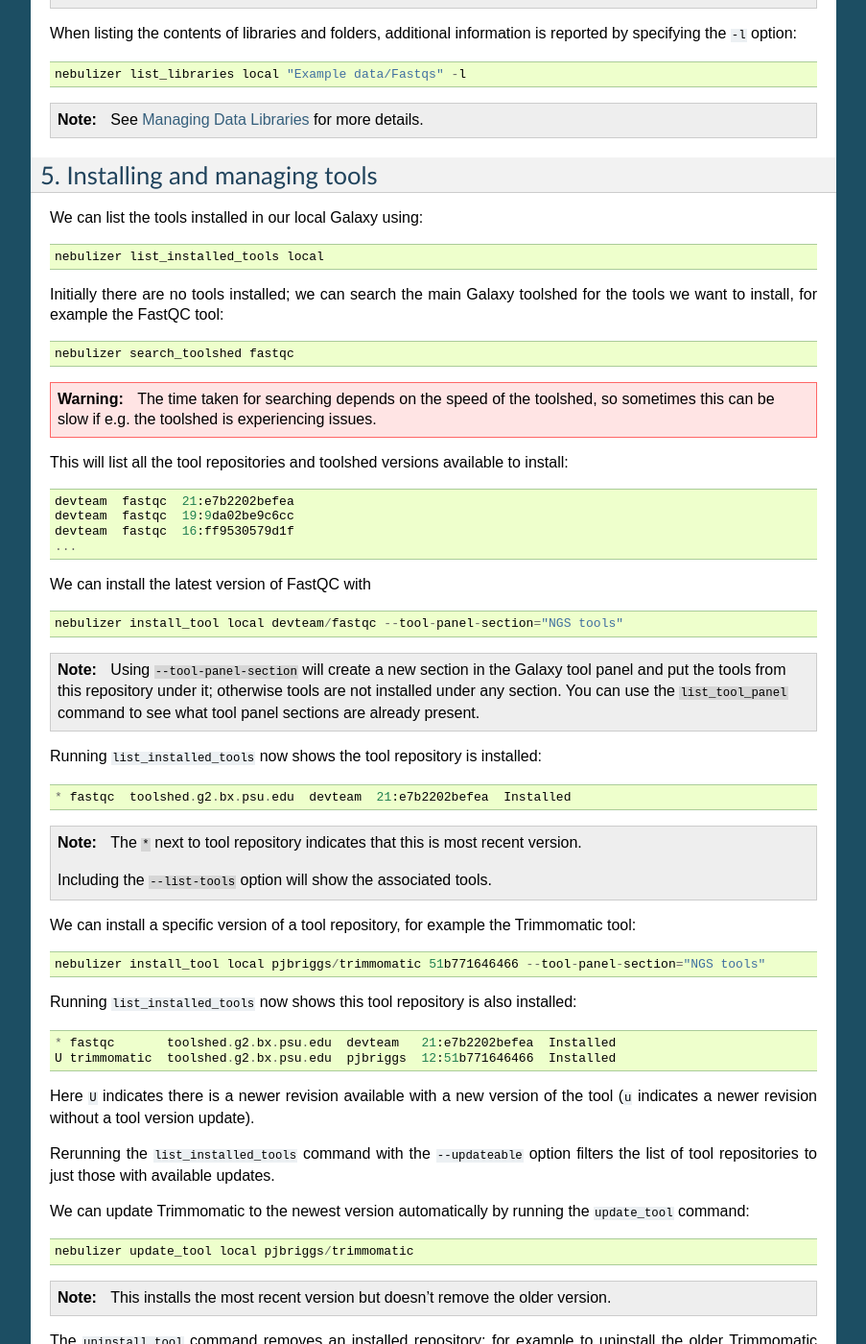
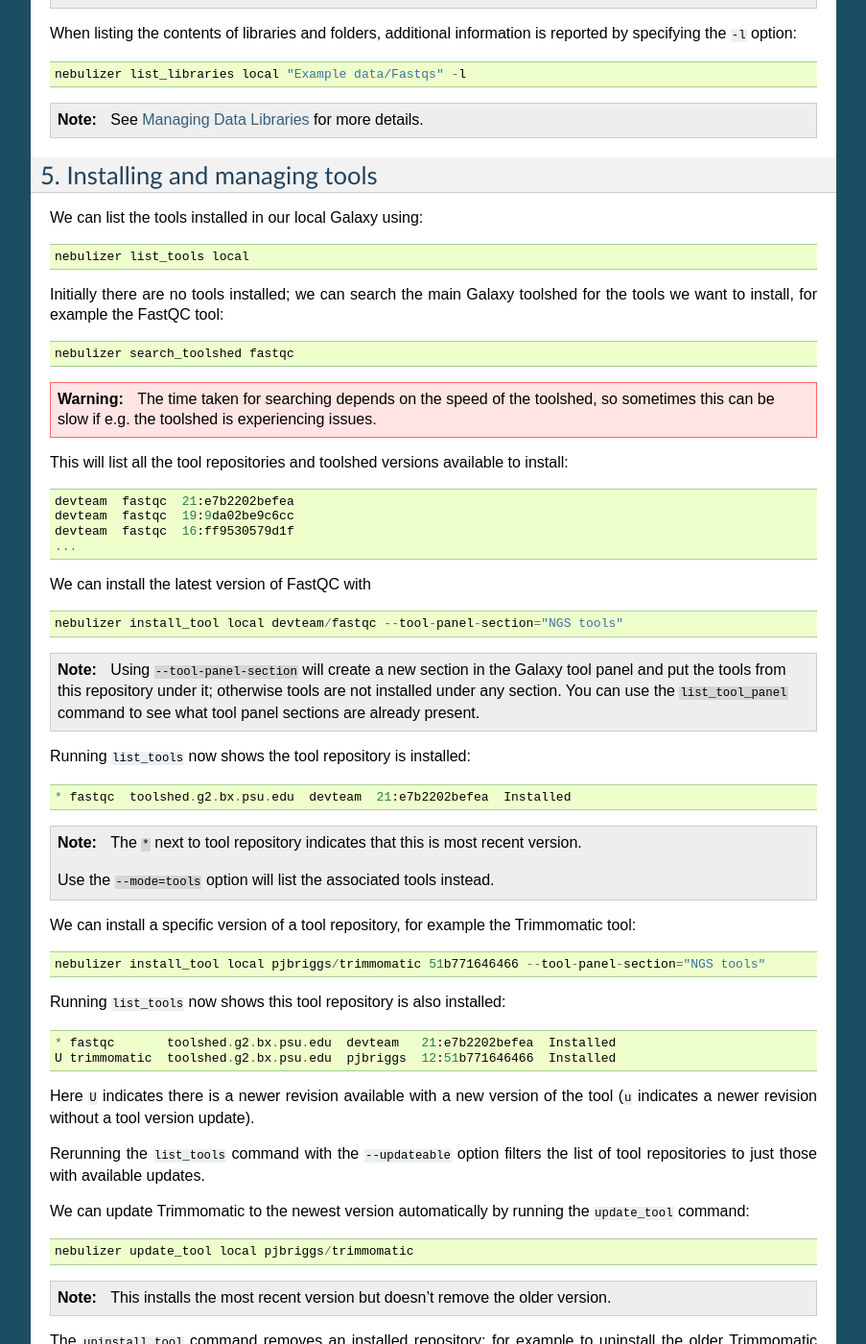
Before and after one commit to pjbriggs/nebulizer, a Sphinx documentation site: the page built from docs/tutorial.rst, in a window 1280 px wide and 1400 px high, scrolled down 4434 px. Shown: the whole window at 96% size, without its empty margins (198-1101 px from the left). Built offline with Sphinx 7.4.7, drawn with Linux system fonts in a browser that asks for light colours; some of the changed text lies outside the part shown.

Commit message:
Update the tutorial for listing tools using the updated 'list_tools' command.

```diff
--- a/docs/tutorial.rst
+++ b/docs/tutorial.rst
@@ -361,7 +361,7 @@ We can list the tools installed in our local Galaxy using:
 
 ::
 
-   nebulizer list_installed_tools local
+   nebulizer list_tools local
 
 Initially there are no tools installed; we can search the
 main Galaxy toolshed for the tools we want to install,
@@ -402,8 +402,8 @@ We can install the latest version of FastQC with
    command to see what tool panel sections are already
    present.
 
-Running ``list_installed_tools`` now shows the tool
-repository is installed:
+Running ``list_tools`` now shows the tool repository is
+installed:
 
 ::
 
@@ -414,8 +414,8 @@ repository is installed:
    The ``*`` next to tool repository indicates that this
    is most recent version.
 
-   Including the ``--list-tools`` option will show the
-   associated tools.
+   Use the ``--mode=tools`` option will list the associated
+   tools instead.
 
 We can install a specific version of a tool repository, for
 example the Trimmomatic tool:
@@ -424,8 +424,8 @@ example the Trimmomatic tool:
 
    nebulizer install_tool local pjbriggs/trimmomatic 51b771646466 --tool-panel-section="NGS tools"
 
-Running ``list_installed_tools`` now shows this tool
-repository is also installed:
+Running ``list_tools`` now shows this tool repository is also
+installed:
 
 ::
 
@@ -436,9 +436,9 @@ Here ``U`` indicates there is a newer revision available
 with a new version of the tool (``u`` indicates a newer
 revision without a tool version update).
 
-Rerunning the ``list_installed_tools`` command with the
-``--updateable`` option filters the list of tool
-repositories to just those with available updates.
+Rerunning the ``list_tools`` command with the ``--updateable``
+option filters the list of tool repositories to just those with
+available updates.
 
 We can update Trimmomatic to the newest version automatically
 by running the ``update_tool`` command:
@@ -460,8 +460,8 @@ tool version:
 
    nebulizer uninstall_tool local pjbriggs/trimmomatic 51b771646466
 
-Running ``list_installed_tools`` shows that the older
-tool repository is no longer present.
+Running ``list_tools`` shows that the older tool repository
+is no longer present.
 
 .. note::
 
```
